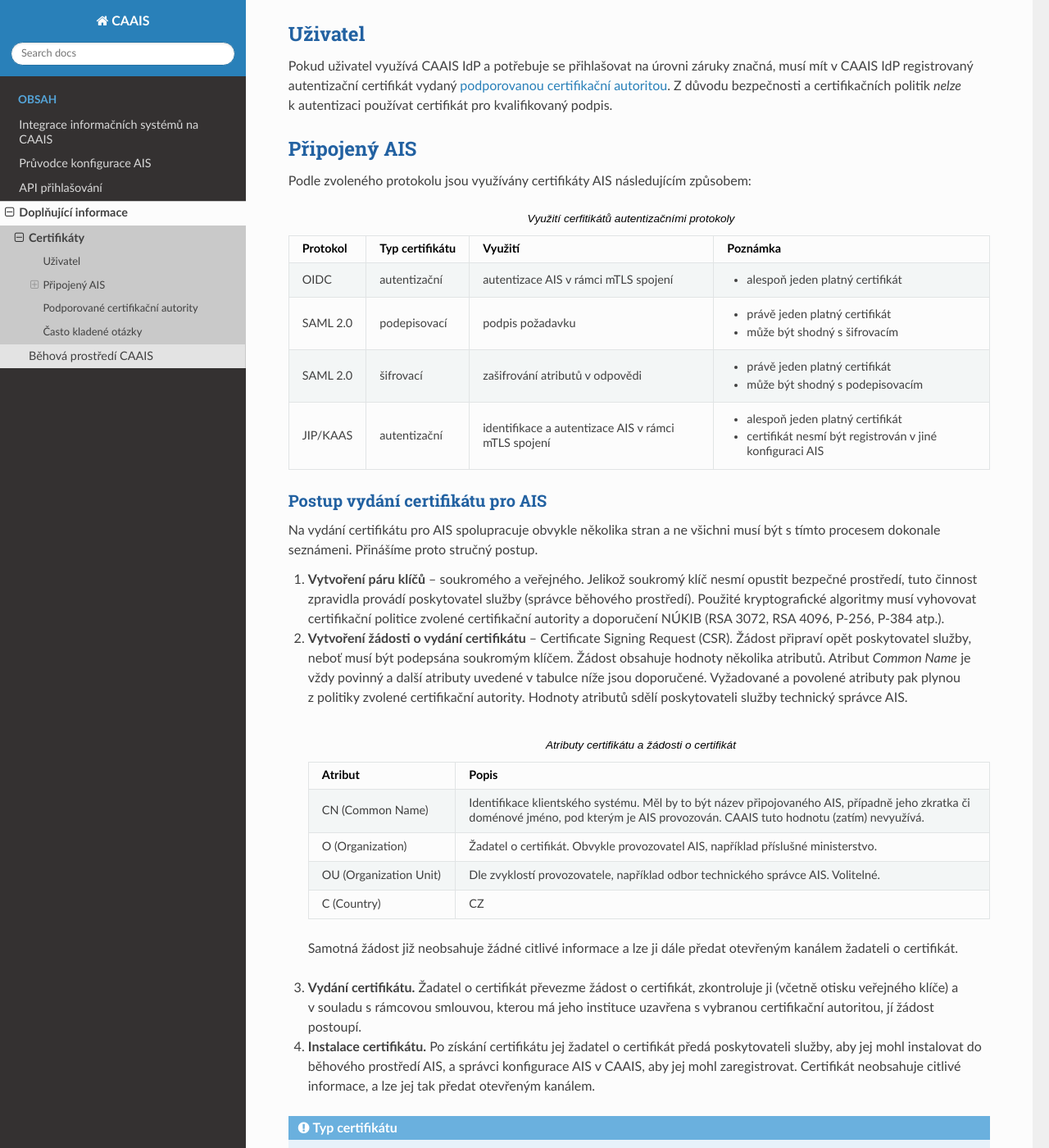
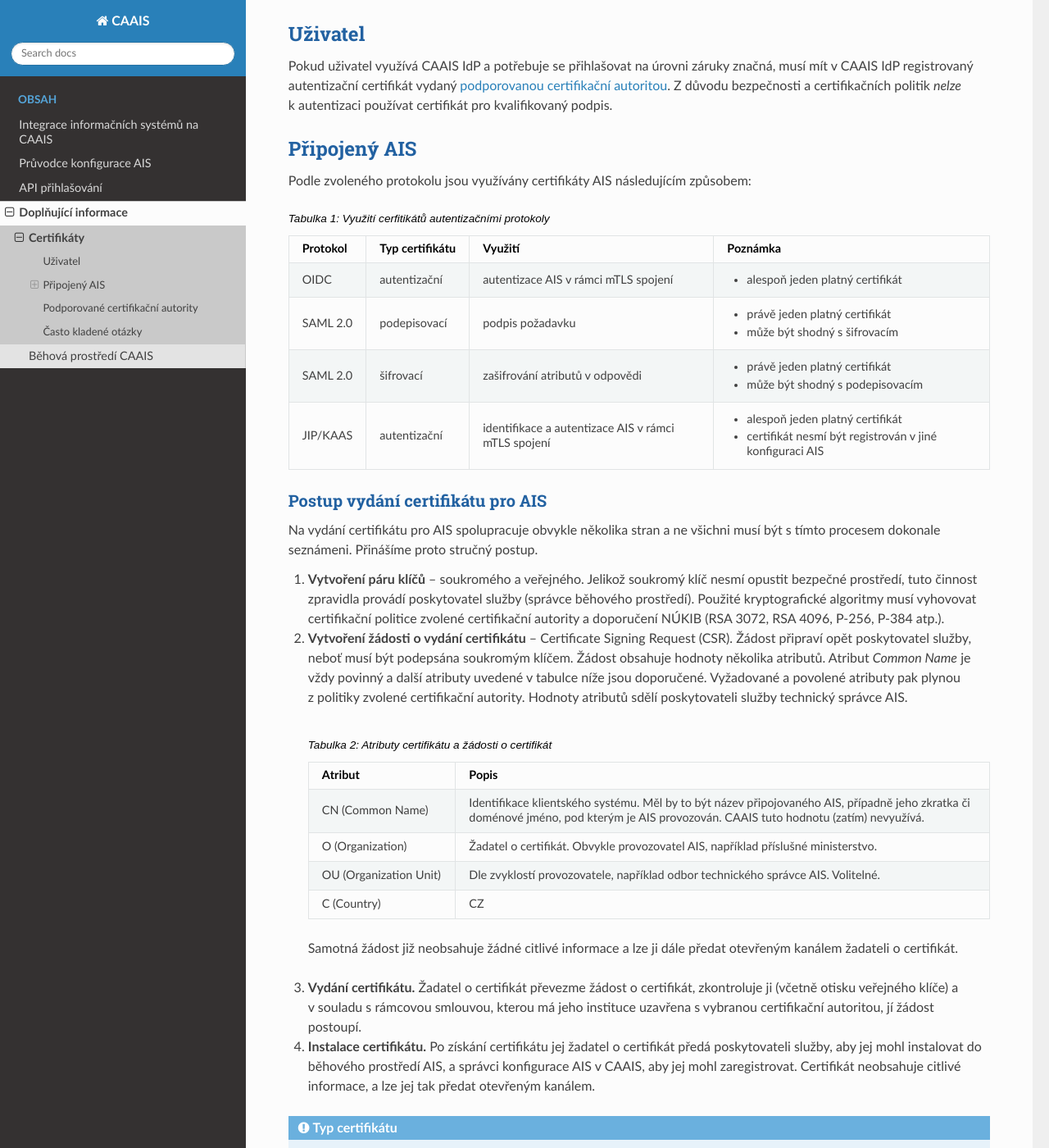
Before and after one commit to rc83/caais-docs-integrace, a Sphinx documentation site: the page built from source/supporting-info/certifikaty.rst, in a window 1280 px wide and 1400 px high, scrolled down 201 px. Shown: the whole window at 82% size. Built offline with Sphinx 7.4.7 and the Read the Docs theme 3.1.0, drawn with Linux system fonts in a browser that asks for light colours.

Commit message:
Čísluj obrázky a tabulky, centruj tabulky

```diff
--- a/source/_static/custom.css
+++ b/source/_static/custom.css
@@ -47,3 +47,13 @@
 div.rst-content > div.document section > h1+div.admonition {
     margin: 0 0 1.5em;
 }
+
+div.rst-content table.docutils {
+    margin-left: auto;
+    margin-right: auto;
+    width: auto;
+}
+
+div.rst-content table.docutils caption {
+    text-align: left;
+}
--- a/source/conf.py
+++ b/source/conf.py
@@ -25,6 +25,12 @@
 
 autosectionlabel_prefix_document = True
 smartquotes = False
+numfig = True
+
+numfig_format = {
+    'table': 'Tabulka %s: ',
+    'figure': 'Obrázek %s: ',
+}
 
 # -- Options for HTML output -------------------------------------------------
 # https://www.sphinx-doc.org/en/master/usage/configuration.html#options-for-html-output
```
